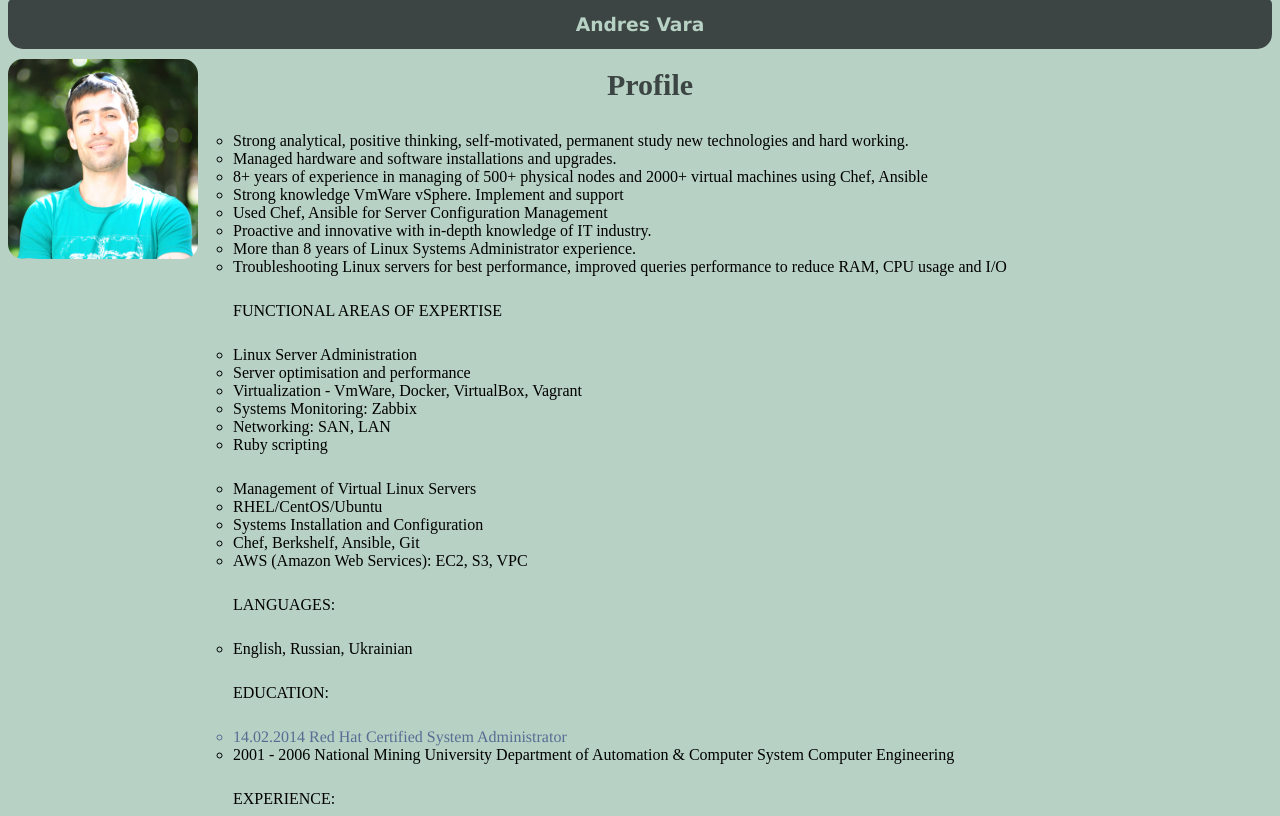
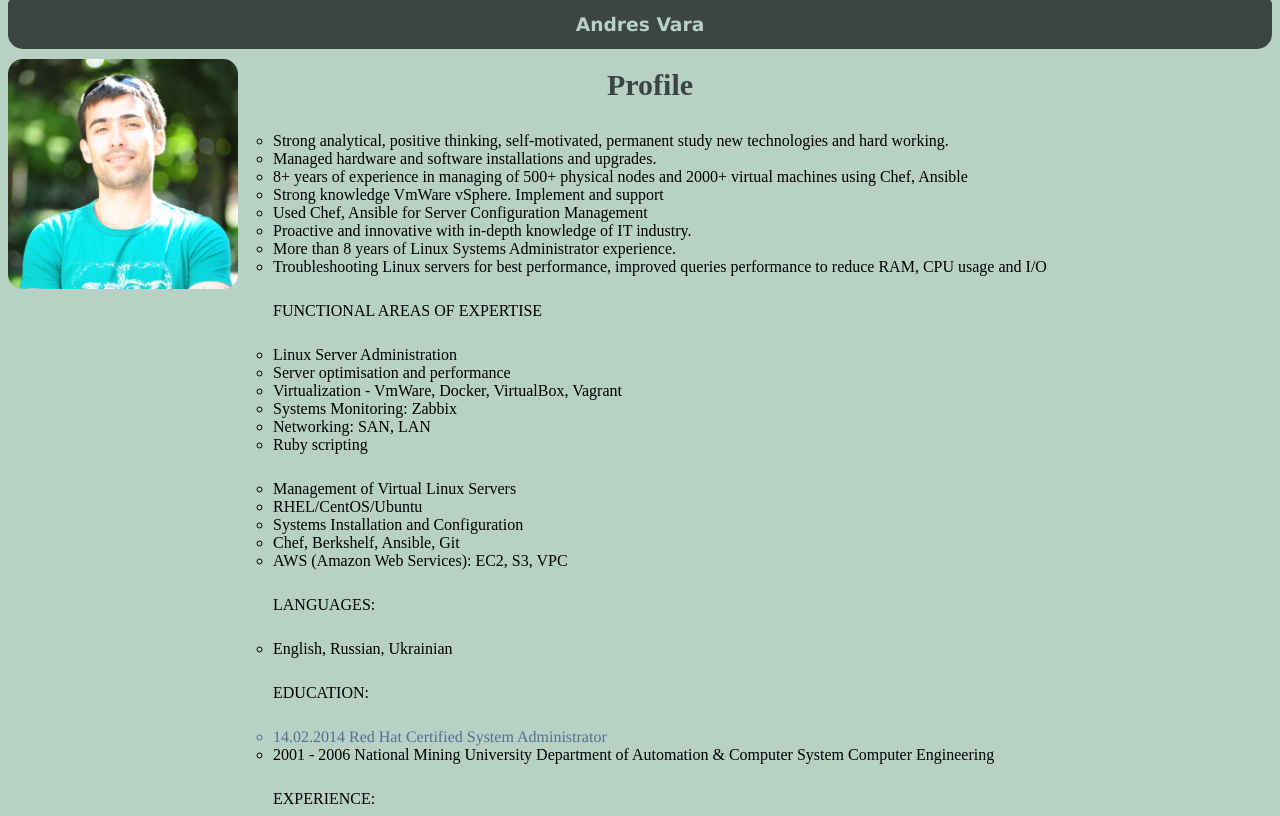
Before and after one commit to invizinviz/cv, a plain HTML site: page index.html in a window 1280 px wide. Shown: the top 816 px of the page. Drawn offline with Linux system fonts and the light colour scheme.

Commit message:
commit 3

```diff
--- a/stylesheet.css
+++ b/stylesheet.css
@@ -6,8 +6,8 @@ div {
   border-radius: 5px;
 }
 img{
-  height: 200px;
-  width: 190px;
+  height: 230px;
+  width: 230px;
   border-bottom-left-radius: 15px;
   border-bottom-right-radius: 15px;
   border-top-left-radius: 15px;
@@ -29,7 +29,7 @@ ul{
   list-style-type: circle;
   padding:5px;
   position: relative;
-  margin-left: 220px;
+  margin-left: 260px;
 }
 li{
   text-align: left;
```
